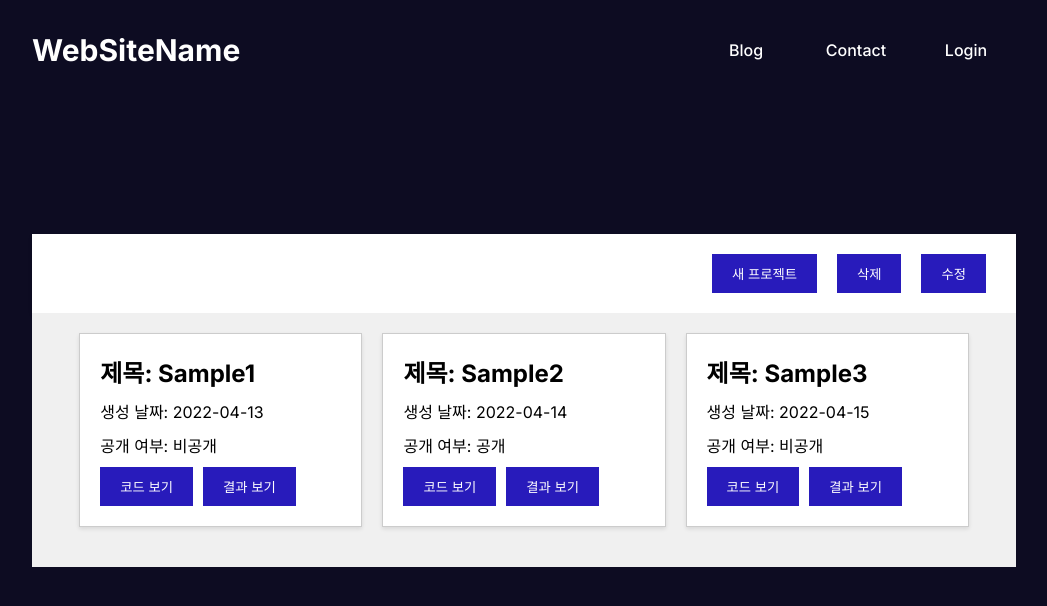
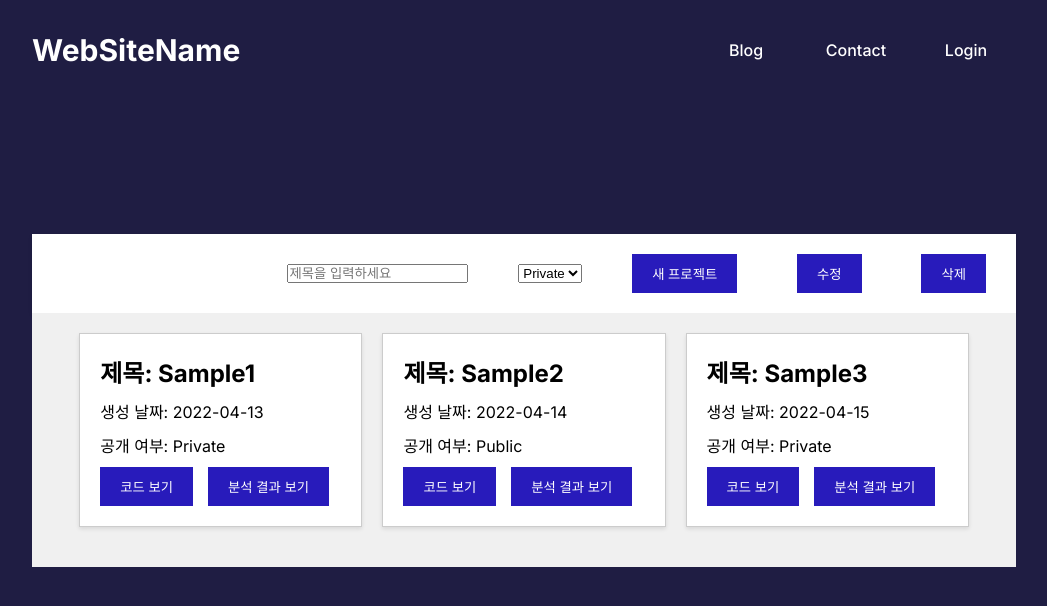
Before and after one commit to whitetommy/newProject, a Next.js app: page /mypage in a window 1280 px wide. Shown: the top 606 px of the page, without its empty margins (116-1163 px from the left). Built offline with nearby package versions, Linux system fonts and the light colour scheme; no server answers.

Commit message:
Commit message

```diff
--- a/package.json
+++ b/package.json
@@ -14,13 +14,14 @@
     "@prisma/client": "^5.11.0",
     "@vercel/postgres": "^0.8.0",
     "bcryptjs": "^2.4.3",
+    "date-fns": "^3.6.0",
     "i": "^0.3.7",
     "install": "^0.13.0",
     "next": "14.0.4",
     "next-auth": "^5.0.0-beta.16",
     "npm": "^10.2.5",
     "postinstall": "^0.10.3",
-    "react": "^18",
+    "react": "^18.3.1",
     "react-dom": "^18",
     "react-js-pagination": "^3.0.2",
     "sqlite3": "^5.1.7",
--- a/src/app/globals.css
+++ b/src/app/globals.css
@@ -1,5 +1,5 @@
 :root {
-  --bg: #0d0c22;
+  --bg: #1f1d43;
   --bgSoft: #2d2b42;
   --text: white;
   --textSoft: #e5e5e5;
--- a/src/app/mypage/mypage.module.css
+++ b/src/app/mypage/mypage.module.css
@@ -4,7 +4,7 @@
   gap: 20px;
   padding: 20px;
   justify-content: center;
-  background-color: #f0f0f0; /* Light grey background */
+  background-color: #f0f0f0;
 }
 
 .header {
@@ -34,7 +34,7 @@
 
 .buttonGroup {
   display: flex;
-  gap: 10px;
+  gap: 5px;
 }
 
 .button {
@@ -50,3 +50,8 @@
 .button:hover {
   background-color: #111a99;
 }
+
+/* 프로젝트 선택 시, 색상 변화(연한 파란색) */
+.selectedProject {
+  background-color: #e0f7fa;
+}
--- a/src/app/mypage/page.jsx
+++ b/src/app/mypage/page.jsx
@@ -1,31 +1,90 @@
+'use client';
+import React, { useState } from 'react';
 import styles from './mypage.module.css';
 
-// 나중에 DB에서 가져올 아이템들(샘플)
-const projects = [
+const MyPage = () => {
+  const [projects, setProjects] = useState([
     { id: 1, title: 'Sample1', date: '2022-04-13', visibility: 'private' },
     { id: 2, title: 'Sample2', date: '2022-04-14', visibility: 'public' },
     { id: 3, title: 'Sample3', date: '2022-04-15', visibility: 'private' },
-];
+  ]);
+  const [newTitle, setNewTitle] = useState('');
+  const [selectedVisibility, setSelectedVisibility] = useState('private');
+  const [selectedProjectIds, setSelectedProjectIds] = useState([]);
 
-const MyPage = () => {
+  const handleCreateProject = () => {
+    const newProject = {
+      id: projects.length + 1,
+      title: newTitle,
+      date: new Date().toISOString().split('T')[0],
+      visibility: selectedVisibility
+    };
+    setProjects([...projects, newProject]);
+    setNewTitle('');
+    setSelectedVisibility('private');
+  };
+
+  const handleDeleteProject = () => {
+    setProjects(projects.filter(project => !selectedProjectIds.includes(project.id)));
+    setSelectedProjectIds([]);
+  };
+
+  const handleModifyProject = () => {
+    const updatedProjects = projects.map(project => {
+      if (selectedProjectIds.includes(project.id)) {
+        return { ...project, title: newTitle || project.title, visibility: selectedVisibility };
+      }
+      return project;
+    });
+    setProjects(updatedProjects);
+    setNewTitle('');
+    setSelectedVisibility('private');
+    setSelectedProjectIds([]);
+  };
+
+  const toggleProjectSelection = (id) => {
+    setSelectedProjectIds(prevSelectedProjectIds =>
+      prevSelectedProjectIds.includes(id)
+        ? prevSelectedProjectIds.filter(prevId => prevId !== id)
+        : [...prevSelectedProjectIds, id]
+    );
+  };
+
   return (
     <div>
       <div className={styles.header}>
-        <h1>My projects</h1>
-        <div className={styles.buttonGroup}>
-          <button className={styles.button}>새 프로젝트</button>
-          <button className={styles.button}>삭제</button>
-          <button className={styles.button}>수정</button>
-        </div>
+        <h1>My Projects</h1>
+        <input
+          type="text"
+          placeholder="제목을 입력하세요"
+          value={newTitle}
+          onChange={(e) => setNewTitle(e.target.value)}
+        />
+        <select
+          value={selectedVisibility}
+          onChange={(e) => setSelectedVisibility(e.target.value)}
+        >
+          <option value="private">Private</option>
+          <option value="public">Public</option>
+        </select>
+        <button className={styles.button} onClick={handleCreateProject}>새 프로젝트</button>
+        <button className={styles.button} onClick={handleModifyProject} disabled={selectedProjectIds.length === 0}>수정</button>
+        <button className={styles.button} onClick={handleDeleteProject} disabled={selectedProjectIds.length === 0}>삭제</button>
       </div>
       <div className={styles.container}>
   {projects.map(project => (
-          <div key={project.id} className={styles.post}>
+    <div
+      key={project.id}
+      className={`${styles.post} ${selectedProjectIds.includes(project.id) ? styles.selectedProject : ''}`}
+      onClick={() => toggleProjectSelection(project.id)}
+    >
       <h2>제목: {project.title}</h2>
       <p>생성 날짜: {project.date}</p>
-            <p>공개 여부: {project.visibility === 'private' ? '비공개' : '공개'}</p>
+      <p>공개 여부: {project.visibility === 'private' ? 'Private' : 'Public'}</p>
+      <div className={styles.buttonGroup}>
         <button className={styles.button}>코드 보기</button>
-            <button className={styles.button}>결과 보기</button>
+        <button className={styles.button}>분석 결과 보기</button>
+      </div>
     </div>
   ))}
 </div>
```
Also changed, not shown: src/app/blog/blog.module.css (+14 -3 lines), src/app/contact/contact.module.css (+6 -2 lines), 1 other file (tests, documents, lock files or other folders). Lines whose indentation alone changed are shown as unchanged.
